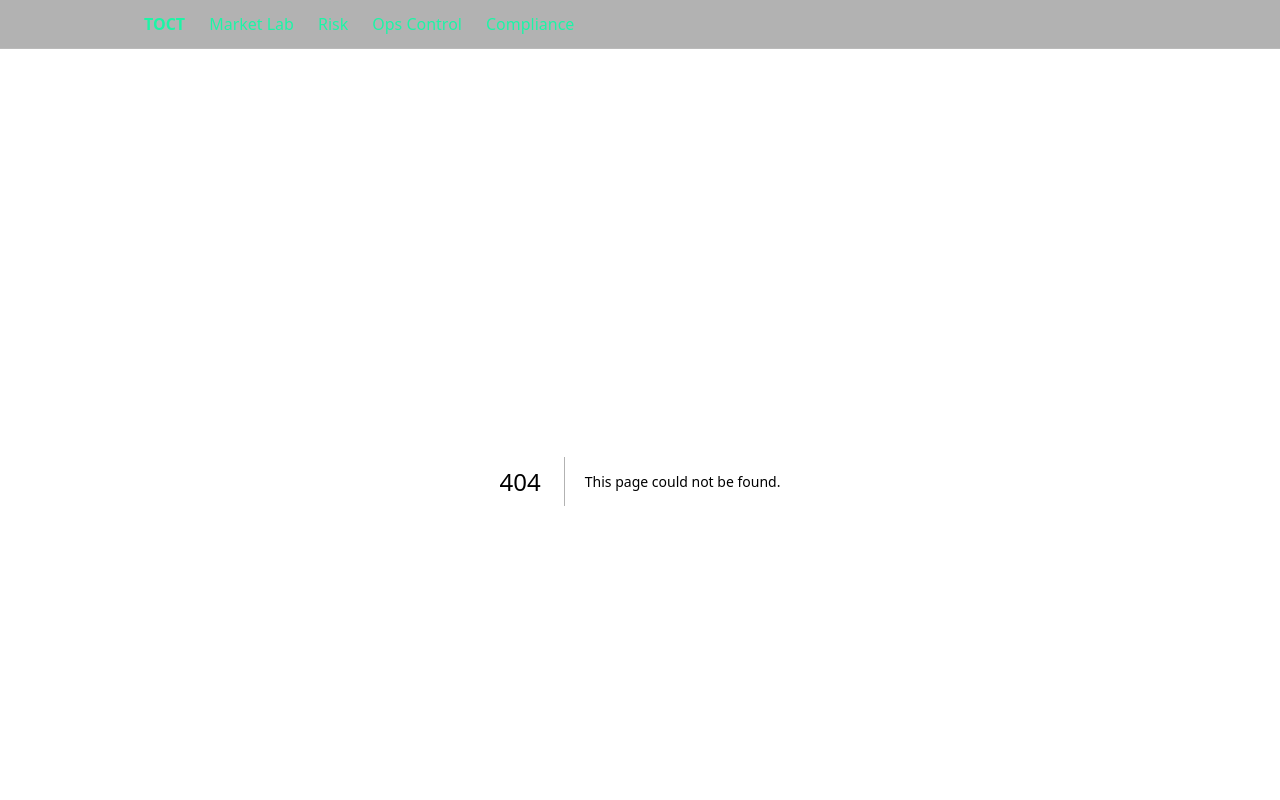
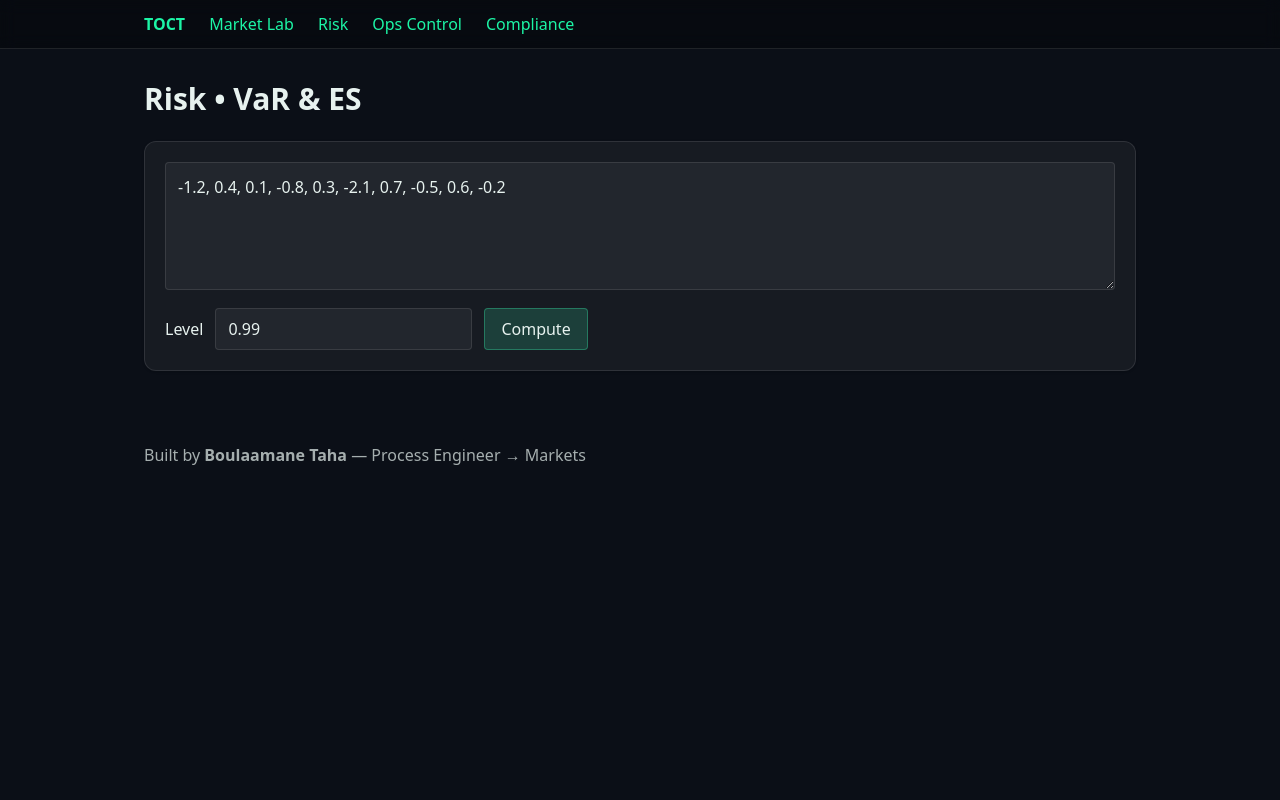
Before and after one commit to TahaBo04/Toct, a Next.js app in the folder frontend/: page /risk in a window 1280 px wide. Before the commit this address had no page. Shown: the top 800 px of the page. Built offline with nearby package versions, Linux system fonts and the light colour scheme; no server answers.

Commit message:
Create page.tsx

```diff
--- /dev/null
+++ b/frontend/src/app/risk/page.tsx
@@ -0,0 +1,33 @@
+"use client";
+import { useState } from "react";
+import { api } from "@/lib/api";
+
+export default function Risk() {
+  const [pnl,setPnl]=useState("-1.2, 0.4, 0.1, -0.8, 0.3, -2.1, 0.7, -0.5, 0.6, -0.2");
+  const [level,setLevel]=useState(0.99);
+  const [res,setRes]=useState<any>(null);
+
+  async function calc() {
+    const arr = pnl.split(",").map(s=>parseFloat(s.trim())).filter(n=>!isNaN(n));
+    const r = await api("/risk/var",{method:"POST",headers:{"Content-Type":"application/json"},
+      body: JSON.stringify({ pnl_series: arr, level })});
+    setRes(r);
+  }
+
+  return (
+    <div className="space-y-6">
+      <h1 className="h1">Risk • VaR & ES</h1>
+      <div className="card space-y-3">
+        <textarea className="w-full bg-white/5 border border-white/10 rounded p-3 h-32"
+                  value={pnl} onChange={e=>setPnl(e.target.value)} />
+        <div className="flex gap-3 items-center">
+          <span>Level</span>
+          <input type="number" step="0.001" className="bg-white/5 border border-white/10 rounded px-3 py-2"
+                 value={level} onChange={e=>setLevel(parseFloat(e.target.value))}/>
+          <button onClick={calc} className="bg-emerald-400/20 border border-emerald-400/40 px-4 py-2 rounded">Compute</button>
+        </div>
+      </div>
+      {res && <div className="card"><pre>{JSON.stringify(res,null,2)}</pre></div>}
+    </div>
+  );
+}
```
